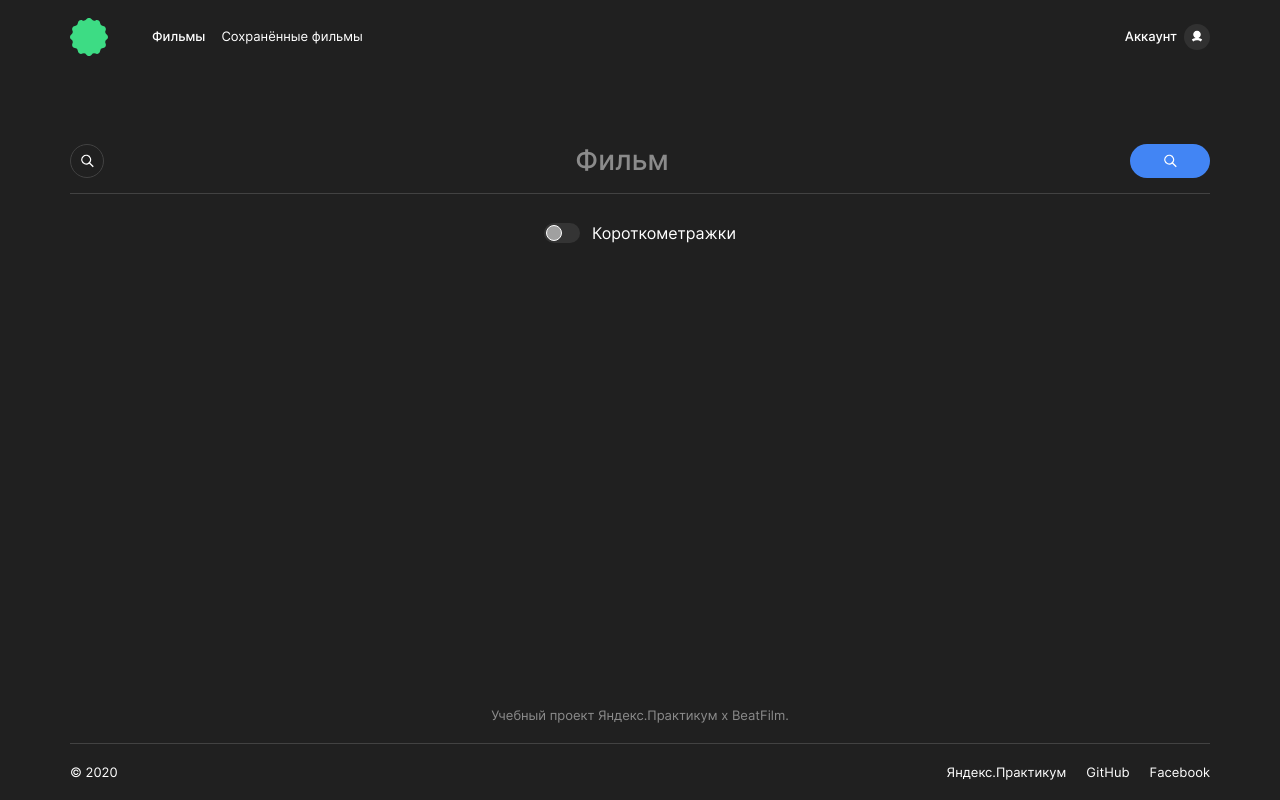
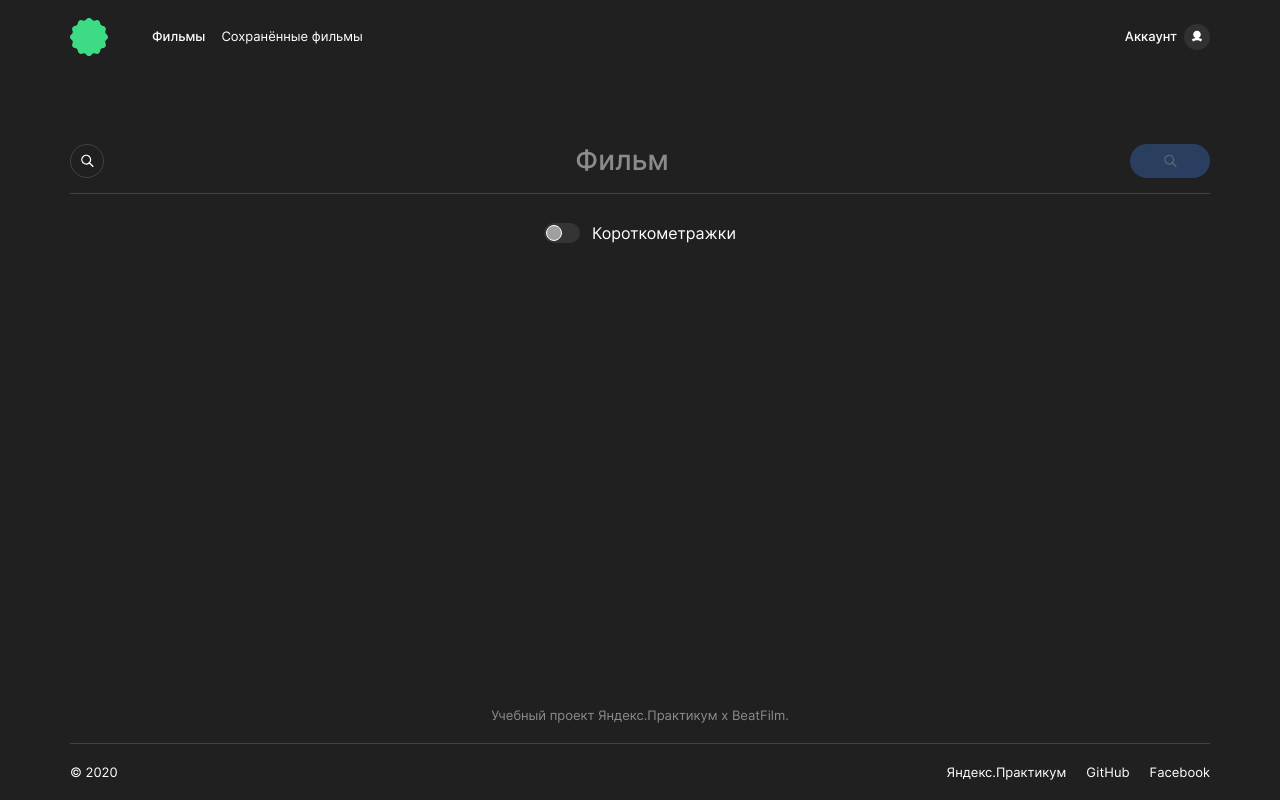
Before and after one commit to levineye13/movies-explorer-frontend, a React (Create React App) app: page /movies in a window 1280 px wide. Built offline with nearby package versions, Linux system fonts and the light colour scheme.

Commit message:
feat: подключить валидацию к форме поиска

```diff
--- a/src/components/SearchForm/SearchForm.css
+++ b/src/components/SearchForm/SearchForm.css
@@ -66,8 +66,13 @@
   transition: opacity 0.3s;
 }
 
+.search-form__submit:disabled,
+.search-form__submit:disabled:hover {
+  opacity: 0.3;
+}
+
 .search-form__submit:hover {
-  opacity: 0.8;
+  opacity: 0.7;
 }
 
 @media screen and (max-width: 480px) {
--- a/src/components/SearchForm/SearchForm.jsx
+++ b/src/components/SearchForm/SearchForm.jsx
@@ -1,8 +1,11 @@
 import React from 'react';
 import FilterCheckbox from './../FilterCheckbox/FilterCheckbox';
 import './SearchForm.css';
+import { useFormWithValidation } from '../../hooks/useFormWithValidation';
 
 const SearchForm = ({ onSubmit }) => {
+  const { values, isValidForm, handleInputChange } = useFormWithValidation();
+
   const handleSubmit = async (evt) => {
     evt.preventDefault();
     await onSubmit();
@@ -24,8 +27,14 @@ const SearchForm = ({ onSubmit }) => {
           name="movieInput"
           placeholder="Фильм"
           required
+          onChange={handleInputChange}
+          value={values.movieInput || ''}
         />
-        <button className="search-form__submit" type="submit" />
+        <button
+          className="search-form__submit"
+          type="submit"
+          disabled={!isValidForm}
+        />
       </label>
       <FilterCheckbox />
     </form>
```
